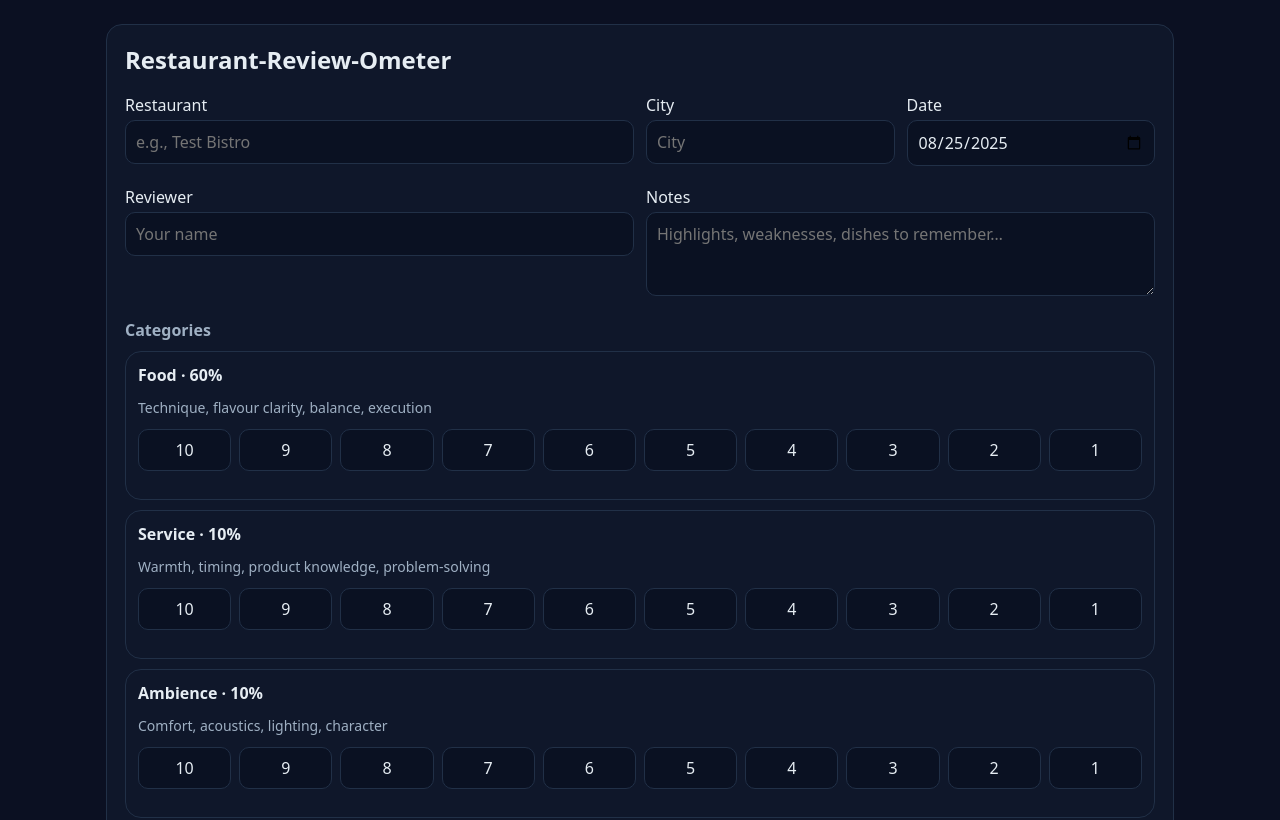
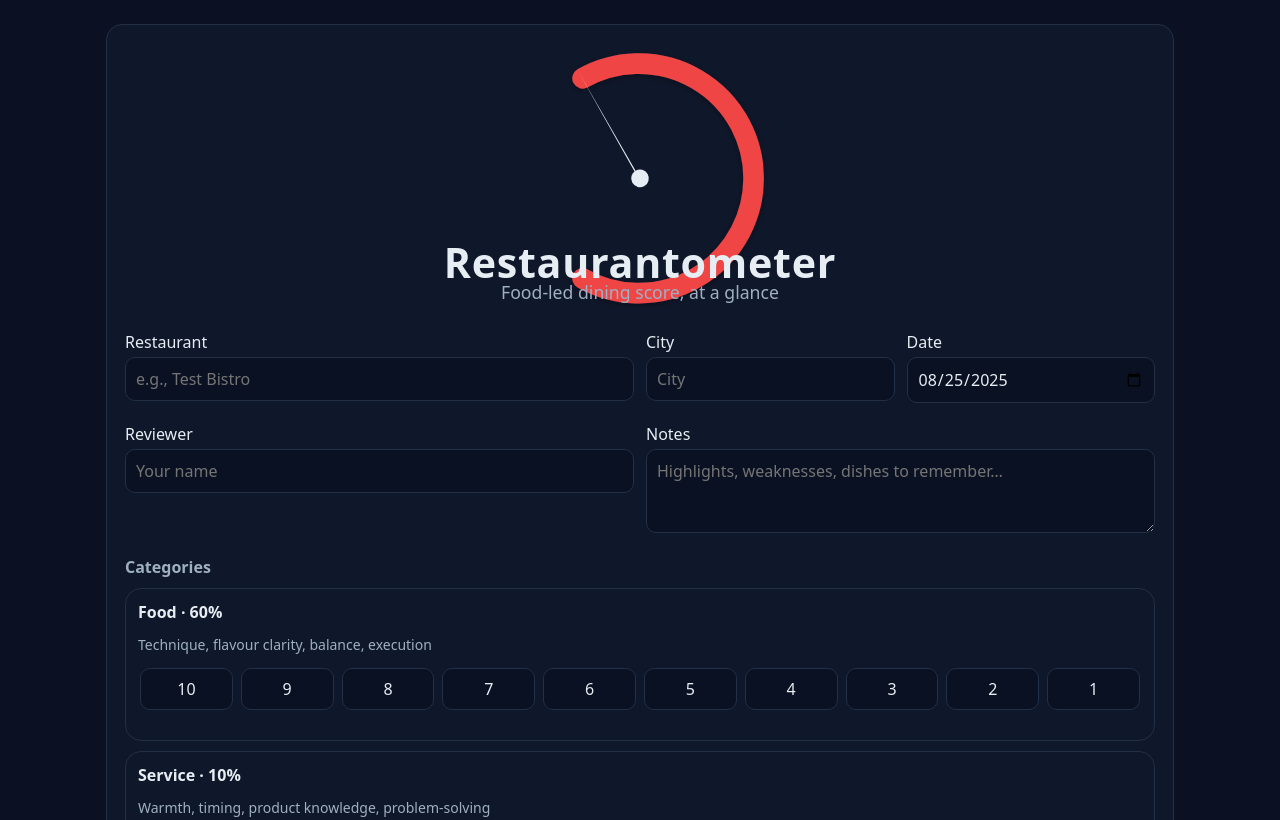
Before and after one commit to chrisikpeme/Restaurant-review, a plain HTML site: page index.html in a window 1280 px wide. Shown: the top 820 px of the page. Drawn offline with Linux system fonts and the light colour scheme.

Commit message:
Update index.html

```diff
--- a/index.html
+++ b/index.html
@@ -1,20 +1,19 @@
-<!-- build: ui13 (no zero option; 10→1; mobile 5×2; Food60/others10; robust reset) -->
+<!-- build: ui15 (Restaurantometer; 1–10 only; mobile 5×2; Food60/others10; robust reset + toasts; required scoring with red nudges) -->
 <!doctype html>
 <html lang="en">
 <head>
 <meta charset="utf-8">
 <meta name="viewport" content="width=device-width, initial-scale=1">
-<title>Restaurant'O'Meter</title>
+<title>Restaurantometer</title>
 <meta http-equiv="Cache-Control" content="no-cache, no-store, must-revalidate">
 <meta http-equiv="Pragma" content="no-cache">
 <meta http-equiv="Expires" content="0">
 <style>
-  :root{--bg:#0b1022;--card:#0f172a;--ink:#e6edf3;--mut:#9fb0c3;--line:#213047;--accent:#10b981;--chip:#0a1122}
+  :root{--bg:#0b1022;--card:#0f172a;--ink:#e6edf3;--mut:#9fb0c3;--line:#213047;--accent:#10b981;--chip:#0a1122;--red:#ef4444}
   *{box-sizing:border-box}
   body{margin:0;background:var(--bg);color:var(--ink);font:16px system-ui,-apple-system,Segoe UI,Inter,Roboto,Arial}
   .wrap{max-width:1100px;margin:24px auto;padding:0 16px}
   .card{background:var(--card);border:1px solid var(--line);border-radius:16px;padding:18px}
-  h1{margin:0 0 6px;font-size:24px}
   h2{margin:18px 0 8px;font-size:16px;color:var(--mut)}
   label{display:block;margin:8px 0 4px}
   input,textarea,button{font:inherit}
@@ -25,7 +24,7 @@
   @media(max-width:860px){.g8,.g6,.g4,.g3{grid-column:span 12}}
 
   /* Score chips: 10 across on wide; 5×2 on small */
-  .chips{display:grid;grid-template-columns:repeat(10,1fr);gap:8px;align-items:center}
+  .chips{display:grid;grid-template-columns:repeat(10,1fr);gap:8px;align-items:center;padding:2px;border-radius:12px}
   @media(max-width:540px){.chips{grid-template-columns:repeat(5,1fr)}}
   .chip{
     display:inline-flex;align-items:center;justify-content:center;width:100%;height:42px;
@@ -38,6 +37,9 @@
 
   .mut{color:var(--mut);font-size:14px}
   .desc{font-weight:700;margin-top:4px}
+  .req{margin-top:4px;font-size:13px;color:var(--red);font-weight:700}
+  .chips.error{outline:2px solid var(--red);outline-offset:2px}
+
   .row{display:flex;gap:10px;flex-wrap:wrap;margin-top:10px}
   button{border:1px solid var(--line);background:var(--chip);color:var(--ink);padding:10px 14px;border-radius:10px;cursor:pointer}
   button.primary{border-color:var(--accent)}
@@ -60,7 +62,41 @@
 <body>
 <div class="wrap">
   <div class="card">
-    <h1>Restaurant-Review-Ometer</h1>
+
+    <!-- Restaurantometer logo -->
+    <div class="logo-wrap" style="margin:0 0 8px">
+      <svg id="restaurantometer" viewBox="0 0 700 180" role="img" aria-labelledby="logoTitle" width="100%" height="auto">
+        <title id="logoTitle">Restaurantometer</title>
+        <defs>
+          <linearGradient id="g-arc" x1="210" y1="0" x2="490" y2="0" gradientUnits="userSpaceOnUse">
+            <stop offset="0%"  stop-color="#ef4444"/>
+            <stop offset="50%" stop-color="#f59e0b"/>
+            <stop offset="100%" stop-color="#10b981"/>
+          </linearGradient>
+          <filter id="soft" x="-20%" y="-20%" width="140%" height="140%">
+            <feDropShadow dx="0" dy="1" stdDeviation="2" flood-color="#000" flood-opacity="0.35"/>
+          </filter>
+          <style>
+            .rto-label{font:700 28px/1.1 system-ui,-apple-system,Segoe UI,Inter,Roboto,Arial,sans-serif;letter-spacing:.5px;fill:#e6edf3}
+            .rto-sub{font:12px system-ui,-apple-system,Segoe UI,Inter,Roboto,Arial,sans-serif;fill:#9fb0c3}
+          </style>
+        </defs>
+
+        <!-- dial -->
+        <g transform="translate(350,92)">
+          <path d="M -39,-68 A 78 78 0 1 1 -39,68" fill="none" stroke="#213047" stroke-width="14" stroke-linecap="round"/>
+          <path d="M -39,-68 A 78 78 0 1 1 -39,68" fill="none" stroke="url(#g-arc)" stroke-width="14" stroke-linecap="round" filter="url(#soft)"/>
+          <!-- needle -->
+          <g id="rto-needle" transform="rotate(-120)">
+            <path d="M -3,0 L 84,0 L 0,-1 Z" fill="#e6edf3"/>
+            <circle cx="0" cy="0" r="6" fill="#e6edf3"/>
+          </g>
+        </g>
+
+        <text x="50%" y="160" text-anchor="middle" class="rto-label">Restaurantometer</text>
+        <text x="50%" y="174" text-anchor="middle" class="rto-sub">Food-led dining score, at a glance</text>
+      </svg>
+    </div>
 
     <div class="grid" style="margin-top:10px">
       <div class="g6"><label>Restaurant</label><input id="restaurant" placeholder="e.g., Test Bistro"></div>
@@ -95,7 +131,7 @@
 <div id="toast" class="toast">Synced!</div>
 
 <script>
-/* Hard-coded endpoint */
+/* Endpoint (hard-coded) */
 const ENDPOINT='https://api.sheetbest.com/sheets/9707a268-edd0-4f09-afe3-3f430786e8e2';
 const APIKEY='';
 
@@ -108,73 +144,73 @@ const CATS=[
   {key:'Value',label:'Value · 10%',w:0.10,help:'Price fairness vs quality and experience'}
 ];
 
-/* Descriptors (1–10 only; no zero option) */
+/* Descriptors (10→1, UK voice) */
 const DESCR={
   Food:{
-    10:'Unforgettable: Last Supper territory, something you will talk about for years',
-     9:'Outstanding: full of passion, precision, excitement.',
-     8:'Excellent: creative, balanced, dishes that delight.',
-     7:'Impressive: clear skill, flavours that stand out',
-     6:'Tasty: well made, enjoyable',
-     5:'Honest: straightforward, gets the job done',
-     4:'Boring: safe and predictable, lacks spark',
-     3:'Poor: edible but bland, no real skill',
-     2:'Dreadful: clumsy, careless, no pleasure in eating',
-     1:'Dire: badly cooked, shouldn’t be served'
+    10:'Cooking to dream about for years.',
+     9:'Exact, assured; flavours sing clearly.',
+     8:'Characterful, inventive dishes that land.',
+     7:'Good cooking with the odd wobble.',
+     6:'Capable, cautious, soon forgotten.',
+     5:'Patchy cooking; seasoning ropey.',
+     4:'Sloppy edges; muddled, wandering flavours.',
+     3:'Technique falters often.',
+     2:'Errors dominate; appetite dwindles.',
+     1:'Misses the point entirely.'
   },
   Service:{
-    10:'Brilliant: unobtrusive service that lifts the whole experience.',
-     9:'Great: natural, intuitive, makes the night flow',
-     8:'Helpful: good suggestions, small thoughtful touches',
-     7:'Smooth: confident, good timing, feels relaxed',
-     6:'Friendly: warm, attentive, knows the menu',
-     5:'Functional: the basics done, nothing more',
-     4:'Flat: polite but lifeless',
-     3:'Slack: careless, repeated mistakes',
-     2:'Chaotic: lost, slow, visibly untrained',
-     1:'Rude: actively unpleasant'
+    10:'Seamless, discreet perfection.',
+     9:'Pacing right; the room understood.',
+     8:'Warm, alert; fixes made swiftly.',
+     7:'Pleasant and mostly punctual.',
+     6:'Functional, but nobody steering.',
+     5:'Inconsistent; you’re kept waiting.',
+     4:'Orders muddled; attention slips away.',
+     3:'Slow, distracted; hard to get attention.',
+     2:'Errors stack up; timing collapses.',
+     1:'Indifferent, edging towards rude.'
   },
   Ambience:{
-    10:'Special: a setting that becomes part of the memory',
-     9:'Lovely: atmosphere adds real joy to the night',
-     8:'Characterful: charm and individuality',
-     7:'Attractive: stylish, feels good to be in',
-     6:'Pleasant: comfortable, easy to enjoy',
-     5:'Forgettable: neat but generic, doesn’t stick with you',
-     4:'Basic: tidy but uninspired',
-     3:'Dull: plain, no personality',
-     2:'Harsh: cramped, noisy, uncomfortable',
-     1:'Awful: dirty, oppressive, or chaotic'
+    10:'Feels like it was made for us.',
+     9:'Cohesive, calm, comfortably lit.',
+     8:'Thoughtful touches; the space breathes.',
+     7:'Pleasant, if a touch anonymous.',
+     6:'Serviceable, short on charm.',
+     5:'Tight tables or swelling noise.',
+     4:'Glare, echo, draughts distract throughout.',
+     3:'Drab but adequate.',
+     2:'Scuffed, tired, a little harsh.',
+     1:'Actively unpleasant.'
   },
   Drinks:{
-    10:'Fantastic: list that excites — brilliant wines, local treasures, fair mark-ups, options for all tastes',
-     9:'Great: mix of classics and local gems, fair pricing',
-     8:'Excellent: thoughtful list, some discoveries, good by-the-glass',
-     7:'Strong: well-chosen, fair value, interesting variety',
-     6:'Good: balanced, reliable, honest mark-ups',
-     5:'Decent: everyday options, fair prices',
-     4:'Basic: workable list, covers the essentials',
-     3:'Poor: narrow, generic, uninspired',
-     2:'Dire: thin list, poor quality, overpriced',
-     1:'Rip-off: bad choices, silly mark-ups'
+    10:'Exceptional list; pairings lift everything.',
+     9:'Range with restraint; prices make sense.',
+     8:'Good spread; choices feel considered.',
+     7:'Decent selection but expensive.',
+     6:'Short but workable.',
+     5:'Narrow list or awkward pricing.',
+     4:'Thin options; pairing feels guessed.',
+     3:'Little here you actually want.',
+     2:'Off-key and overpriced.',
+     1:'Dire selection.'
   },
   Value:{
-    10:'Spot-on: bill feels completely right, maybe even generous',
-     9:'Great value: delivers more than expected',
-     8:'Very good: feels generous for the quality',
-     7:'Good: you leave happy with the spend',
-     6:'Fair: matches expectations, no sting',
-     5:'Reasonable: fair, nothing generous',
-     4:'Unbalanced: OK meal, not worth the price',
-     3:'Disappointing: food fine, bill unfair',
-     2:'Very poor: inflated cost, weak return',
-     1:'Insulting: outrageous for what’s delivered'
+    10:'Remarkable for the money.',
+     9:'Priced properly for what’s delivered.',
+     8:'A little high, still fine.',
+     7:'Good, but a couple of rip-off items.',
+     6:'Cost outruns experience.',
+     5:'Mixed value; a few winces.',
+     4:'Often dearer than peers.',
+     3:'The bill stings; joy doesn’t.',
+     2:'Very bad value.',
+     1:'Not worth even coming here.'
   }
 };
 
 const scores={}; const $=id=>document.getElementById(id); const n=x=>Number(x)||0;
 
-/* Colour helper: red→amber→green single tone */
+/* Colour: red→amber→green single tone */
 function lerp(a,b,t){return Math.round(a+(b-a)*t)}
 function blend(c1,c2,t){const a=[parseInt(c1.slice(1,3),16),parseInt(c1.slice(3,5),16),parseInt(c1.slice(5,7),16)];
   const b=[parseInt(c2.slice(1,3),16),parseInt(c2.slice(3,5),16),parseInt(c2.slice(5,7),16)];
@@ -199,7 +235,24 @@ function toast(msg, ms=1600){
 }
 function toastStep(msg, ms){ return new Promise(res=>{ toast(msg, ms); setTimeout(res, ms); }); }
 
-/* Build category sections */
+/* Restaurantometer needle: map 0–10 → -120…+120° */
+function setRestaurantometer(score){
+  const deg = -120 + (Math.max(0, Math.min(10, score)) * 24);
+  const n = document.getElementById('rto-needle');
+  if(n) n.setAttribute('transform', `rotate(${deg})`);
+}
+
+/* Overall calc */
+function updateOverall(){
+  let total=0; CATS.forEach(c=> total+=n(scores[c.key])*c.w );
+  const o=Math.round(total*10)/10;
+  $('overall').textContent=o.toFixed(1);
+  $('band').textContent=bandFor(o);
+  const bar=$('bar'); bar.value=o; bar.style.setProperty('--bar-color', ratingColor(o));
+  setRestaurantometer(o);
+}
+
+/* Build each category block */
 function mkChips(cat){
   const wrap=document.createElement('div');
   wrap.className='card'; wrap.style.padding='12px'; wrap.style.margin='10px 0';
@@ -208,10 +261,12 @@ function mkChips(cat){
     <div class="g12 mut" id="help-${cat.key}">${cat.help}</div>
     <div class="g12 chips" id="chips-${cat.key}"></div>
     <div class="g12 desc" id="desc-${cat.key}"></div>
+    <div class="g12 req" id="req-${cat.key}" style="display:none">Please select a score (1–10).</div>
   </div>`;
   const row=wrap.querySelector('#chips-'+cat.key);
   const descEl=wrap.querySelector('#desc-'+cat.key);
-  for(let i=10;i>=1;i--){  /* 10 → 1 (no zero) */
+  const reqEl=wrap.querySelector('#req-'+cat.key);
+  for(let i=10;i>=1;i--){ /* 10→1, no zero */
     const b=document.createElement('button');
     b.className='chip'; b.textContent=String(i); b.setAttribute('aria-pressed','false');
     b.addEventListener('click',()=>{
@@ -221,6 +276,8 @@ function mkChips(cat){
       const txt=(DESCR[cat.key] && DESCR[cat.key][i]!=null)?DESCR[cat.key][i]:'';
       descEl.textContent=txt;
       descEl.style.color=ratingColor(i);
+      // clear any warning on selection
+      row.classList.remove('error'); reqEl.style.display='none';
       updateOverall();
     });
     row.appendChild(b);
@@ -242,18 +299,27 @@ function clearForm(){
   $('overall').textContent='0.0';
   $('bar').value=0;
   $('band').textContent='—';
+  setRestaurantometer(0);
 }
 
-/* Compute overall */
-function updateOverall(){
-  let total=0; CATS.forEach(c=> total+=n(scores[c.key])*c.w );
-  const o=Math.round(total*10)/10;
-  $('overall').textContent=o.toFixed(1);
-  $('band').textContent=bandFor(o);
-  const bar=$('bar'); bar.value=o; bar.style.setProperty('--bar-color', ratingColor(o));
+/* Validation: ensure every category scored */
+function missingCategories(){
+  return CATS.filter(c => !(c.key in scores));
+}
+function showMissing(miss){
+  if(!miss.length) return;
+  // show red nudge and outline on each missing category
+  miss.forEach(c=>{
+    const row=$('chips-'+c.key), req=$('req-'+c.key);
+    if(row){ row.classList.add('error'); }
+    if(req){ req.style.display='block'; }
+  });
+  // scroll to first missing
+  const first = $('chips-'+miss[0].key);
+  if(first){ first.scrollIntoView({behavior:'smooth', block:'center'}); }
 }
 
-/* Prepare payload */
+/* Payload */
 function rowPayload(){
   return [{
     Timestamp:new Date().toISOString(),
@@ -270,9 +336,18 @@ function rowPayload(){
   }];
 }
 
-/* Submit with thanks → saved → clearing → reset */
+/* Submit with validation + thanks → saved → clearing → reset */
 async function sync(){
   const btn=$('syncBtn');
+
+  // Pre-flight validation BEFORE disabling the button
+  const miss = missingCategories();
+  if(miss.length){
+    toast('Please score all categories', 1400);
+    showMissing(miss);
+    return;
+  }
+
   const headers={'Content-Type':'application/json'};
   if(APIKEY){headers['X-API-KEY']=APIKEY; headers['Authorization']='Bearer '+APIKEY;}
 
@@ -297,7 +372,7 @@ async function sync(){
 
 /* Init */
 $('date').value=new Date().toISOString().slice(0,10);
-buildCats(); updateOverall();
+buildCats(); updateOverall(); setRestaurantometer(0);
 $('syncBtn').addEventListener('click', sync);
 </script>
 
```
